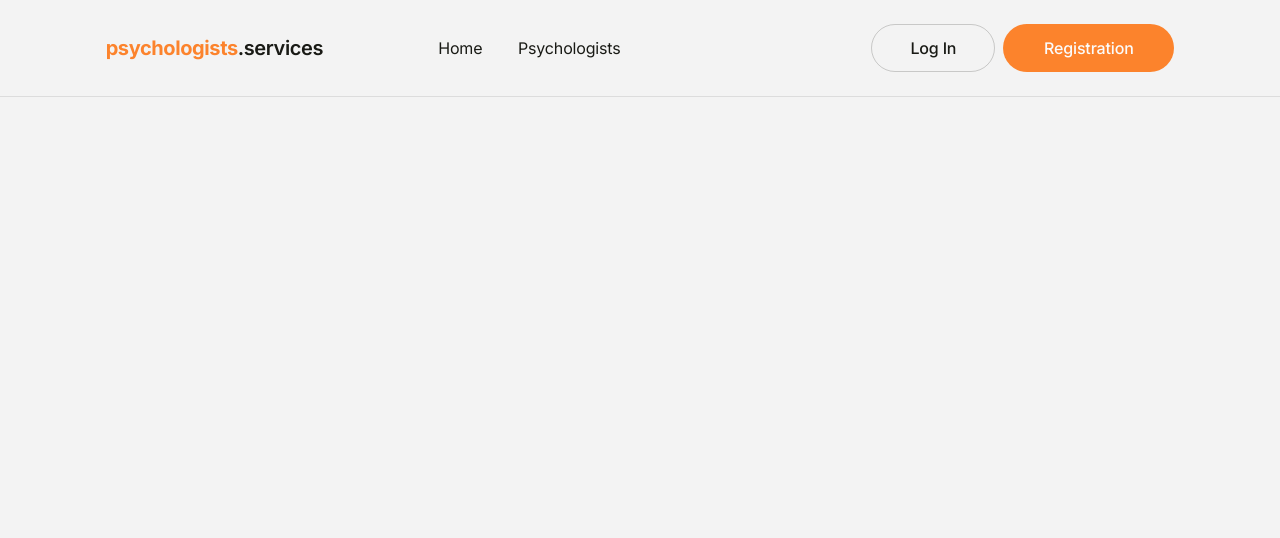
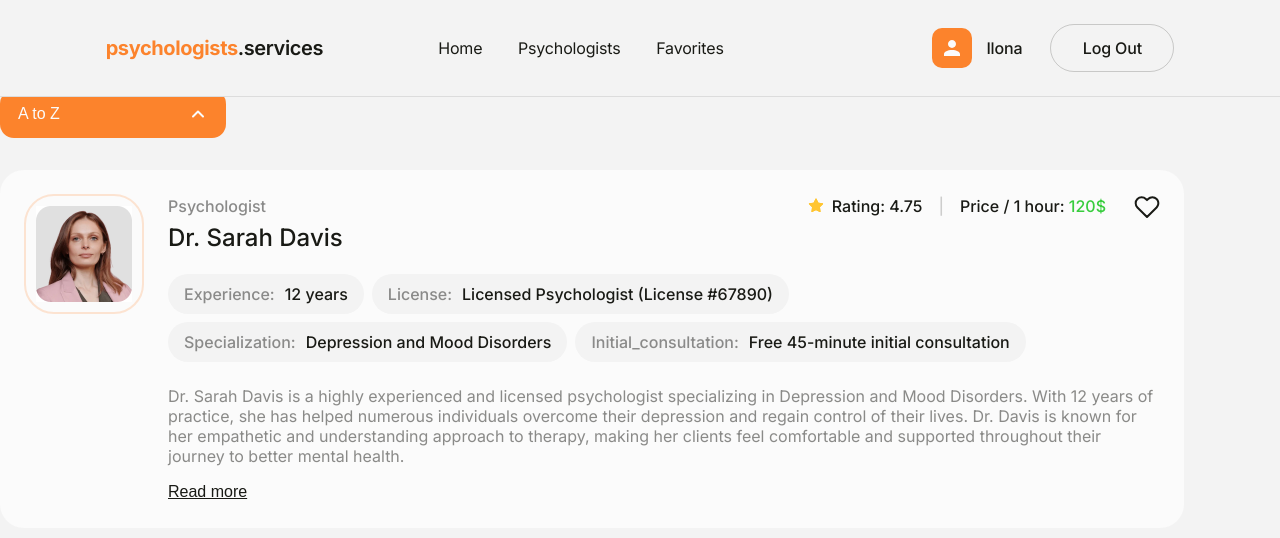
Before and after one commit to IrinaV1/psychology-marketplace, a Next.js app: page /favorites in a window 1280 px wide. Shown: the top 538 px of the page. Built offline with nearby package versions, Linux system fonts and the light colour scheme.

Commit message:
add user navigation component

```diff
--- a/app/(private)/favorites/page.tsx
+++ b/app/(private)/favorites/page.tsx
@@ -1,4 +1,12 @@
+import Header from '@/components/Header/Header';
 import css from './Favorites.module.css';
+import Filters from '@/components/Filters/Filters';
+import Card from '@/components/Card/Card';
 export default function FavoritesPage() {
-  return <main className={css.main}></main>;
+  return (
+    <main className={css.main}>
+      <Filters />
+      <Card />
+    </main>
+  );
 }
--- a/app/layout.tsx
+++ b/app/layout.tsx
@@ -23,7 +23,7 @@ export default function RootLayout({ children, modal }: Props) {
   return (
     <html lang="en" className={inter.variable} data-scroll-behavior="smooth">
       <body>
-        <Header />
+        <Header isAuthenticated={true} userName="Ilona" />
         {children}
         {modal}
       </body>
--- a/components/AuthNavigation/AuthNavigation.module.css
+++ b/components/AuthNavigation/AuthNavigation.module.css
@@ -1,6 +1,7 @@
 .authNavigation {
   display: flex;
   gap: 8px;
+  max-width: 303px;
 }
 /* .btnLogin {
   display: flex;
--- a/components/Header/Header.module.css
+++ b/components/Header/Header.module.css
@@ -9,7 +9,6 @@
   background-color: var(--background);
   border-bottom: 1px solid rgba(25, 26, 21, 0.1);
   width: 100%;
-  /* max-width: 1440px; */
   height: 97px;
   padding-top: 24px;
   padding-bottom: 24px;
--- a/components/Header/Header.tsx
+++ b/components/Header/Header.tsx
@@ -6,11 +6,20 @@ import { usePathname } from 'next/navigation';
 import AuthNavigation from '../AuthNavigation/AuthNavigation';
 import { useState } from 'react';
 import { RiMenuSearchLine } from 'react-icons/ri';
+import UserNavigation from '../UserNavigation/UserNavigation';
 
-export default function Header() {
+interface HeaderProps {
+  isAuthenticated: boolean;
+  userName?: string;
+}
+
+export default function Header({ isAuthenticated, userName }: HeaderProps) {
   const pathname = usePathname();
   const [isMenuOpen, setIsMenuOpen] = useState(false);
   const closeMenu = () => setIsMenuOpen(false);
+
+  const isPsychologistsPage = pathname.startsWith('/psychologists');
+  const isFavoritesPage = pathname === '/favorites';
 
   return (
     <header className={css.header}>
@@ -42,26 +51,43 @@ export default function Header() {
             <li className={css.item}>
               <Link
                 href={'/psychologists'}
-                className={
-                  pathname.startsWith('/psychologists') ? css.active : ''
-                }
-                aria-current={
-                  pathname.startsWith('/psychologists') ? 'page' : undefined
-                }
+                className={isPsychologistsPage ? css.active : ''}
+                aria-current={isPsychologistsPage ? 'page' : undefined}
               >
                 Psychologists
               </Link>
             </li>
+            {isAuthenticated && (
+              <li className={css.item}>
+                <Link
+                  href="/favorites"
+                  className={isFavoritesPage ? css.active : ''}
+                  aria-current={isFavoritesPage ? 'page' : undefined}
+                  onClick={closeMenu}
+                >
+                  Favorites
+                </Link>
+              </li>
+            )}
           </ul>
           <div className={css.mobileAuth}>
-            <AuthNavigation />
+            {isAuthenticated ? (
+              <UserNavigation userName={userName ?? ''} />
+            ) : (
+              <AuthNavigation />
+            )}
           </div>
         </nav>
         <div className={css.desktopAuth}>
-          <AuthNavigation />
+          {isAuthenticated ? (
+            <UserNavigation userName={userName ?? ''} />
+          ) : (
+            <AuthNavigation />
+          )}
         </div>
 
         <button
+          type="button"
           className={css.menuButton}
           onClick={() => setIsMenuOpen(!isMenuOpen)}
           aria-expanded={isMenuOpen}
--- /dev/null
+++ b/components/UserNavigation/UserNavigation.module.css
@@ -0,0 +1,29 @@
+.userNavigation {
+  display: flex;
+  gap: 28px;
+}
+.userContainer {
+  display: flex;
+  justify-content: flex-start;
+  align-items: center;
+  gap: 14px;
+}
+.userWrapper {
+  display: flex;
+  justify-content: center;
+  align-items: center;
+  width: 40px;
+  height: 40px;
+  border-radius: 10px;
+  background-color: #fc832c;
+}
+.userIcon {
+  fill: #fbfbfb;
+}
+.userName {
+  font-weight: 500;
+  font-size: 16px;
+  line-height: 1.25;
+  letter-spacing: -0.01em;
+  color: #191a15;
+}
--- /dev/null
+++ b/components/UserNavigation/UserNavigation.tsx
@@ -0,0 +1,24 @@
+import AuthLink from '../AuthLink/AuthLink';
+import css from './UserNavigation.module.css';
+
+interface UserNavigationProps {
+  userName: string;
+}
+
+export default function UserNavigation({ userName }: UserNavigationProps) {
+  return (
+    <div className={css.userNavigation}>
+      <div className={css.userContainer}>
+        <div className={css.userWrapper}>
+          <svg className={css.userIcon} width="24" height="24">
+            <use href="/icons.svg#icon-user" />
+          </svg>
+        </div>
+        <p className={css.userName}>{userName}</p>
+      </div>
+      <AuthLink variant="login" href="/">
+        Log Out
+      </AuthLink>
+    </div>
+  );
+}
```
